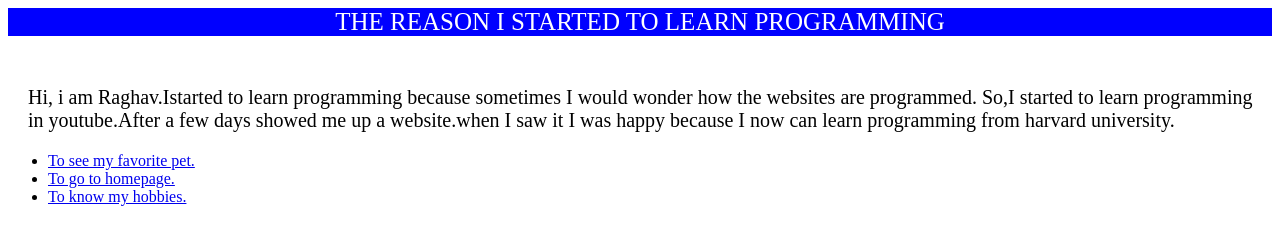
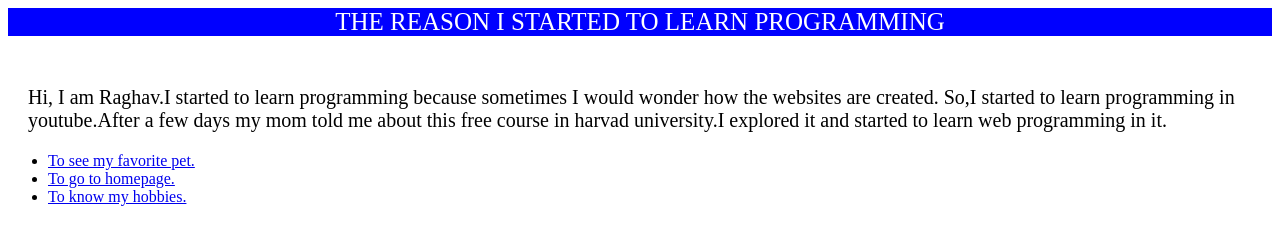
Before and after one commit to raghav2206/project0, a plain HTML site: page web.html in a window 1280 px wide. Drawn offline with Linux system fonts and the light colour scheme.

Commit message:
changed the body

```diff
--- a/web.html
+++ b/web.html
@@ -9,11 +9,11 @@
           THE REASON I STARTED TO LEARN PROGRAMMING
       </div>
 
-        <p class="screen-only"> Hi, i am Raghav.Istarted to learn programming
-            because sometimes I would wonder how the websites are programmed.
-            So,I started to learn programming in youtube.After a few days
-            showed me up a website.when I saw it I was happy because I now can
-              learn programming from harvard university.</p>
+        <p class="screen-only"> Hi, I am Raghav.I started to learn programming
+            because sometimes I would wonder how the websites are created.
+            So,I started to learn programming in youtube.After a few days my mom
+            told me about this free course in harvad university.I explored it
+            and started to learn web programming in it.</p>
         <ul>
             <li> <a href="pet.html">To  see  my favorite pet. </a>
             <li> <a href="index.html">To go to homepage.</a>
```
